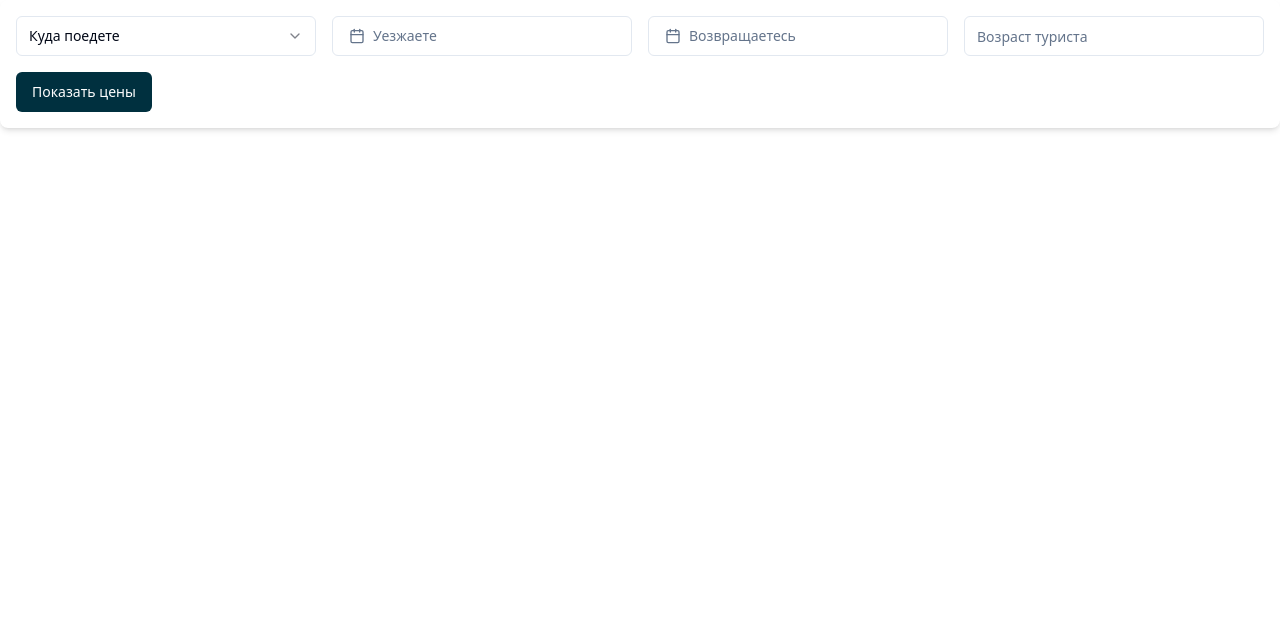
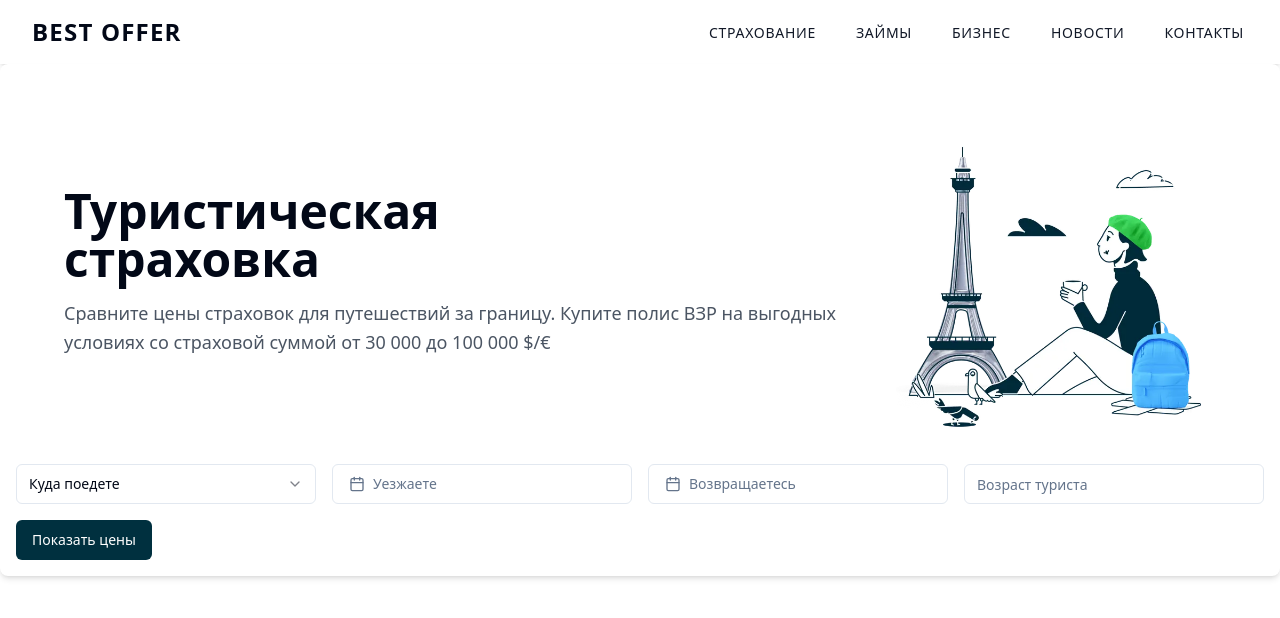
Before and after one commit to Aspandiyar933/calc-for-tourist-insurance, a React (Vite) app in the folder front/: page / in a window 1280 px wide. Shown: the top 618 px of the page. Built offline with nearby package versions, Linux system fonts and the light colour scheme.

Commit message:
cards for mst

```diff
--- /dev/null
+++ b/front/src/Nav.tsx
@@ -0,0 +1,29 @@
+
+const Navbar: React.FC = () => {
+  return (
+    <nav className="bg-white shadow-md">
+      <div className="max-w-7xl mx-auto px-4 sm:px-6 lg:px-8">
+        <div className="flex justify-between h-16">
+          <div className="flex-shrink-0 flex items-center">
+          <span className="text-2xl font-bold uppercase tracking-wider">Best Offer</span>
+        </div>
+        <div className="flex">
+          <div className="hidden sm:ml-6 sm:flex sm:space-x-8">
+            {['Страхование', 'Займы', 'Бизнес', 'Новости', 'Контакты'].map((item) => (
+              <a
+                key={item}
+                href={`#${item.toLowerCase()}`}
+                className="uppercase text-sm tracking-wider border-transparent text-gray-900 hover:border-gray-900 hover:text-gray-900 inline-flex items-center px-1 pt-1 border-b-2 font-medium"
+              >
+                {item}
+              </a>
+            ))}
+          </div>
+        </div>
+      </div>
+    </div>
+  </nav>
+  )
+}
+
+export default Navbar;
--- a/front/src/components/calc.tsx
+++ b/front/src/components/calc.tsx
@@ -6,8 +6,9 @@ import { Button } from "@/components/ui/button";
 import { Calendar } from "@/components/ui/calendar";
 import { Popover, PopoverContent, PopoverTrigger } from "@/components/ui/popover";
 import { format } from "date-fns";
-import { Calendar as CalendarIcon } from "lucide-react";
+import { Calendar as CalendarIcon, Info } from "lucide-react";
 import { APIResponse, InsuranceOption } from '@/types/calc';
+import { Card } from './ui/card';
 
 export function Calc() {
   const [country, setCountry] = useState<string>("");
@@ -118,9 +119,7 @@ export function Calc() {
     if (isSingleOption(options)) {
       return (
         <li className="mb-2">
-          <p>Сумма покрытия: {options.value} {options.currency}</p>
           <p>Стоимость: {options.premium} тенге</p>
-          <p>Стоимость со скидкой: {options.discounted_premium} тенге</p>
         </li>
       );
     }
@@ -130,9 +129,7 @@ export function Calc() {
         <ul>
           {options.map((option, index) => (
             <li key={index} className="mb-2">
-              <p>Сумма покрытия: {option.value} {option.currency}</p>
               <p>Стоимость: {option.premium} тенге</p>
-              <p>Стоимость со скидкой: {option.discounted_premium} тенге</p>
             </li>
           ))}
         </ul>
@@ -147,9 +144,7 @@ export function Calc() {
             <ul>
               {optionGroup.map((option, optionIndex) => (
                 <li key={optionIndex} className="mb-2">
-                  <p>Сумма покрытия: {option.value} {option.currency}</p>
                   <p>Стоимость: {option.premium} тенге</p>
-                  <p>Стоимость со скидкой: {option.discounted_premium} тенге</p>
                 </li>
               ))}
             </ul>
@@ -161,6 +156,22 @@ export function Calc() {
 
   return (
     <div className="p-4 bg-white rounded-lg shadow-md">
+      <div className="bg-white p-8">
+      <div className="max-w-6xl mx-auto flex justify-between items-center">
+        <div className="flex-1 pr-8">
+          <h1 className="text-5xl font-bold mb-4">
+            Туристическая<br />страховка
+          </h1>
+          <p className="text-gray-600 text-lg leading-relaxed">
+            Сравните цены страховок для путешествий за границу. Купите полис ВЗР
+            на выгодных условиях со страховой суммой от 30 000 до 100 000 $/€
+          </p>
+        </div>
+        <div className="flex-shrink-0">
+          <img src={"mst.webp"} alt="Travel Insurance Illustration" className="w-80 h-auto" />
+        </div>
+      </div>
+    </div>
       <div className="grid grid-cols-1 gap-4 md:grid-cols-4">
         <Select value={country} onValueChange={setCountry}>
           <SelectTrigger id="country">
@@ -229,12 +240,32 @@ export function Calc() {
         <div className="mt-4">
           <h2 className="text-xl font-bold mb-2">Результаты:</h2>
           {results.map((result, index) => (
-            <div key={index} className="mb-6 p-4 border rounded">
-              <h3 className="text-lg font-semibold">{result.insurance_company.name}</h3>
-              <p>Сайт страховой компании: <a href={result.insurance_company.main_page} target="_blank" rel="noopener noreferrer">{result.insurance_company.main_page}</a></p>
-              <h4 className="text-md font-semibold mt-2">Варианты страховки:</h4>
-              {renderInsuranceOptions(result.results)}
-            </div>
+            <Card className='w-full max-w-4xl mx-auto p-4 bg-gray-50'>
+              <div className='flex items-center justify-between'>
+                <div className='flex items-center space-x-3'>
+                  <div key={index}>
+                    <div className='font-semibold text-lg'>
+                      <h3 className="text-lg font-semibold">{result.insurance_company.name}</h3>
+                    </div>
+                    {/*}
+                    <div className='flex items-center space-x-8'>
+                      <h4 className="text-md font-semibold mt-2">Варианты страховки:</h4>
+                      {renderInsuranceOptions(result.results)}
+                    </div>
+                    */}
+                    <div className="flex items-center space-x-4">
+                      <span className="text-2xl font-bold">{renderInsuranceOptions(result.results[0])} tg</span>
+                      <a href={result.insurance_company.main_page} target="_blank" rel="noopener noreferrer">
+                        <Button className="bg-blue-900 hover:bg-blue-800 text-white">
+                          Купить онлайн
+                        </Button>
+                      </a>
+                      <Info className="w-5 h-5 text-gray-400" />
+                    </div>
+                  </div>
+                </div>
+              </div>
+            </Card>
           ))}
         </div>
       )}
--- /dev/null
+++ b/front/src/components/ui/card.tsx
@@ -0,0 +1,79 @@
+import * as React from "react"
+
+import { cn } from "@/lib/utils"
+
+const Card = React.forwardRef<
+  HTMLDivElement,
+  React.HTMLAttributes<HTMLDivElement>
+>(({ className, ...props }, ref) => (
+  <div
+    ref={ref}
+    className={cn(
+      "rounded-lg border bg-card text-card-foreground shadow-sm",
+      className
+    )}
+    {...props}
+  />
+))
+Card.displayName = "Card"
+
+const CardHeader = React.forwardRef<
+  HTMLDivElement,
+  React.HTMLAttributes<HTMLDivElement>
+>(({ className, ...props }, ref) => (
+  <div
+    ref={ref}
+    className={cn("flex flex-col space-y-1.5 p-6", className)}
+    {...props}
+  />
+))
+CardHeader.displayName = "CardHeader"
+
+const CardTitle = React.forwardRef<
+  HTMLParagraphElement,
+  React.HTMLAttributes<HTMLHeadingElement>
+>(({ className, ...props }, ref) => (
+  <h3
+    ref={ref}
+    className={cn(
+      "text-2xl font-semibold leading-none tracking-tight",
+      className
+    )}
+    {...props}
+  />
+))
+CardTitle.displayName = "CardTitle"
+
+const CardDescription = React.forwardRef<
+  HTMLParagraphElement,
+  React.HTMLAttributes<HTMLParagraphElement>
+>(({ className, ...props }, ref) => (
+  <p
+    ref={ref}
+    className={cn("text-sm text-muted-foreground", className)}
+    {...props}
+  />
+))
+CardDescription.displayName = "CardDescription"
+
+const CardContent = React.forwardRef<
+  HTMLDivElement,
+  React.HTMLAttributes<HTMLDivElement>
+>(({ className, ...props }, ref) => (
+  <div ref={ref} className={cn("p-6 pt-0", className)} {...props} />
+))
+CardContent.displayName = "CardContent"
+
+const CardFooter = React.forwardRef<
+  HTMLDivElement,
+  React.HTMLAttributes<HTMLDivElement>
+>(({ className, ...props }, ref) => (
+  <div
+    ref={ref}
+    className={cn("flex items-center p-6 pt-0", className)}
+    {...props}
+  />
+))
+CardFooter.displayName = "CardFooter"
+
+export { Card, CardHeader, CardFooter, CardTitle, CardDescription, CardContent }
--- a/front/src/main.tsx
+++ b/front/src/main.tsx
@@ -2,9 +2,11 @@ import { StrictMode } from 'react'
 import { createRoot } from 'react-dom/client'
 import App from './App.tsx'
 import './index.css'
+import Navbar from './Nav.tsx'
 
 createRoot(document.getElementById('root')!).render(
   <StrictMode>
+    <Navbar />
     <App />
   </StrictMode>,
 )
```
Also changed, not shown: front/public/mst.webp (added), front/public/nav.png (added).
